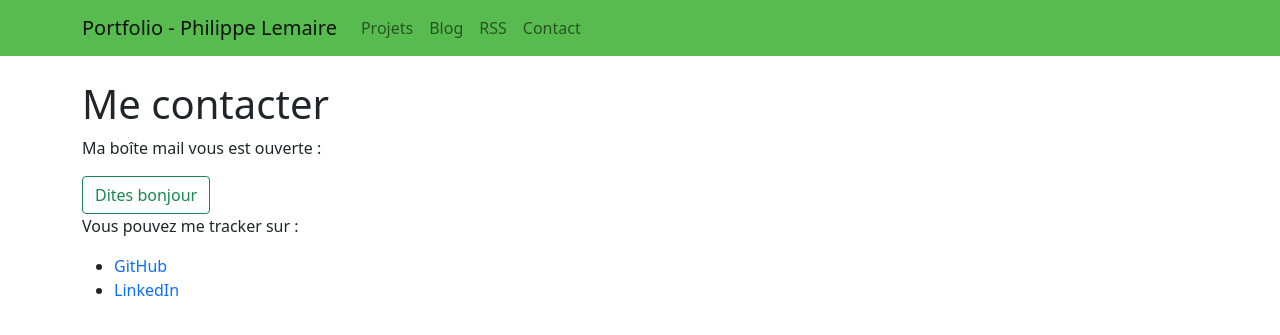
After one commit to philippe-lemaire/portfolio.plemaire.net, a Django app: page /contact/ in a window 1280 px wide. The commit adds this page. Shown: the top 335 px of the page. Run offline with Django 3.2, Linux system fonts and the light colour scheme.

Commit message:
added contact page and general index page

```diff
--- /dev/null
+++ b/contactme/templates/contactme/index.html
@@ -0,0 +1,18 @@
+{% extends "base.html" %}
+
+{% block content %}
+<h1>Me contacter</h1>
+
+<p>Ma boîte mail vous est ouverte :</p>
+
+<a href="mailto:philippe.lemaire@protonmail.com" type="button" class="btn btn-outline-success">Dites bonjour</a>
+
+
+<p>Vous pouvez me tracker sur :
+<ul>
+    <li><a target="blank_" href="https://www.github.com/philippe-lemaire">GitHub</a></li>
+    <li><a target="blank_" href="https://www.linkedin.com/in/philippe-lemaire-8766a63/">LinkedIn</a></li>
+</ul>
+
+</p>
+{% endblock %}
--- /dev/null
+++ b/contactme/urls.py
@@ -0,0 +1,8 @@
+from django.urls import path
+from django.views.generic import TemplateView
+
+app_name = "contactme"
+
+urlpatterns = [
+    path("", TemplateView.as_view(template_name="contactme/index.html"), name="index"),
+]
--- a/folio/templates/folio/index.html
+++ b/folio/templates/folio/index.html
@@ -6,7 +6,8 @@
 <h2>Je fait chanter vos données.</h2>
 
 <p>Je suis un développeur Python et Data-Scientist à Lyon.
-    Je travaille actuellement pour <a href="https://datalo.co">datalo.co</a> et <a href="https://www.lewagon.com">Le
+    Je travaille actuellement pour <a target="blank_" href="https://datalo.co">datalo.co</a> et <a target="blank_"
+        href="https://www.lewagon.com">Le
         Wagon</a>, et je réalise des missions en freelance autour
     de :
 <ul>
@@ -17,5 +18,6 @@
 </ul>
 </p>
 
-<a href="" type="button" class="btn btn-outline-success">Contactez-moi</a>
+<a href="{% url 'contactme:index' %}" type="button" class="btn btn-outline-success">Contactez-moi</a>
+
 {% endblock %}
--- a/portfolio/urls.py
+++ b/portfolio/urls.py
@@ -23,5 +23,6 @@ urlpatterns = [
     path("admin/", admin.site.urls),
     path("blog/", include("blog.urls")),
     path("", include("folio.urls")),
+    path("contact/", include("contactme.urls")),
     path("markdownx/", include("markdownx.urls")),
 ] + static(settings.MEDIA_URL, document_root=settings.MEDIA_ROOT)
--- a/templates/base.html
+++ b/templates/base.html
@@ -17,7 +17,7 @@
 
 
     {% block navbar %}
-    <nav class="navbar navbar-expand-lg navbar-light" style="background-color: #34852d;">
+    <nav class="navbar navbar-expand-lg navbar-light" style="background-color: #58bb4f;">
         <div class="container container-fluid">
             <a class="navbar-brand" href="/">Portfolio - Philippe Lemaire</a>
             <button class="navbar-toggler" type="button" data-bs-toggle="collapse" data-bs-target="#navbarNavDropdown"
@@ -34,6 +34,9 @@
                     </li>
                     <li class="nav-item">
                         <a class="nav-link" href="{% url 'blog:feed' %}">RSS</a>
+                    </li>
+                    <li class="nav-item">
+                        <a class="nav-link" href="{% url 'contactme:index' %}">Contact</a>
                     </li>
                 </ul>
 
```
